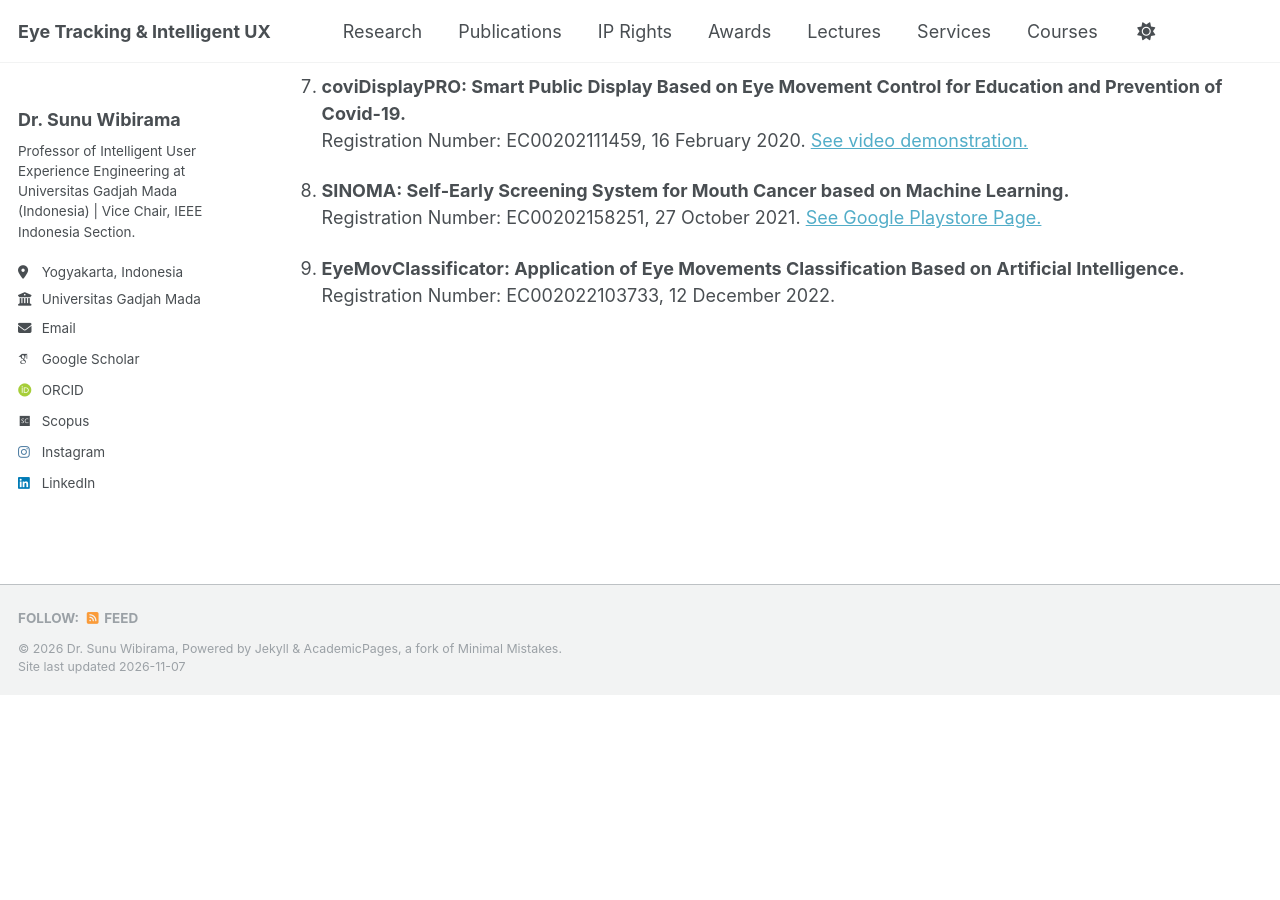
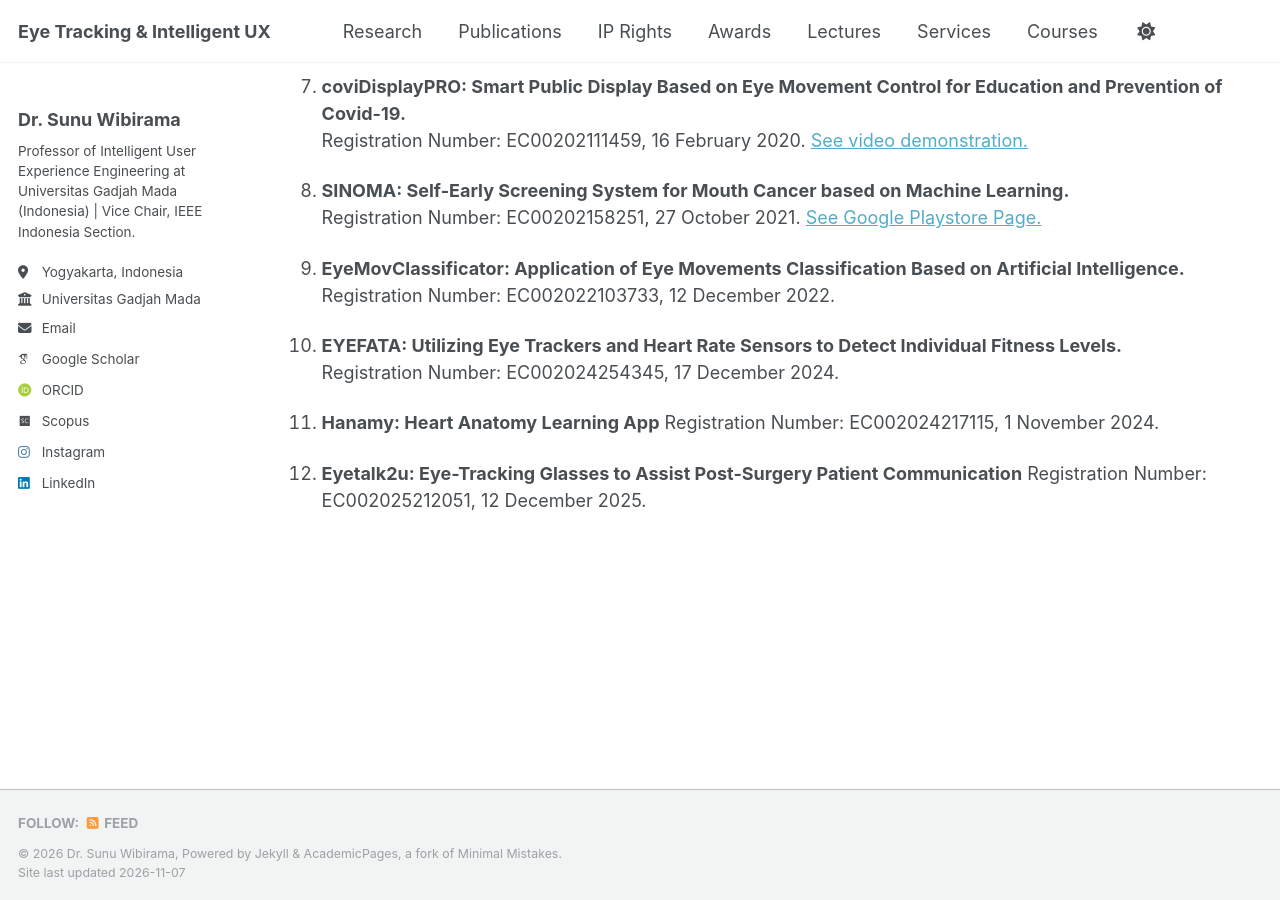
Before and after one commit to wibirama/wibirama.github.io, a Jekyll site: the page built from _pages/ipr.md, in a window 1280 px wide and 900 px high, scrolled down 641 px. Built offline with Jekyll 4.4.1, drawn with Linux system fonts in a browser that asks for light colours; some web fonts are replaced; a script that is not in the unit is left out; before the commit the page ends 1336 px from its top, so only the background shows below that.

Commit message:
Update ipr.md

```diff
--- a/_pages/ipr.md
+++ b/_pages/ipr.md
@@ -34,3 +34,12 @@ Below are a list of intellectual property rights (IPRs) of various software buil
 
 9. **EyeMovClassificator: Application of Eye Movements Classification Based on Artificial Intelligence.**
    Registration Number: EC002022103733, 12 December 2022.
+
+10. **EYEFATA: Utilizing Eye Trackers and Heart Rate Sensors to Detect Individual Fitness Levels.**
+   Registration Number: EC002024254345, 17 December 2024.
+
+11. **Hanamy: Heart Anatomy Learning App**
+   Registration Number: EC002024217115, 1 November 2024.
+
+12. **Eyetalk2u: Eye-Tracking Glasses to Assist Post-Surgery Patient Communication**
+   Registration Number: EC002025212051, 12 December 2025.
```
